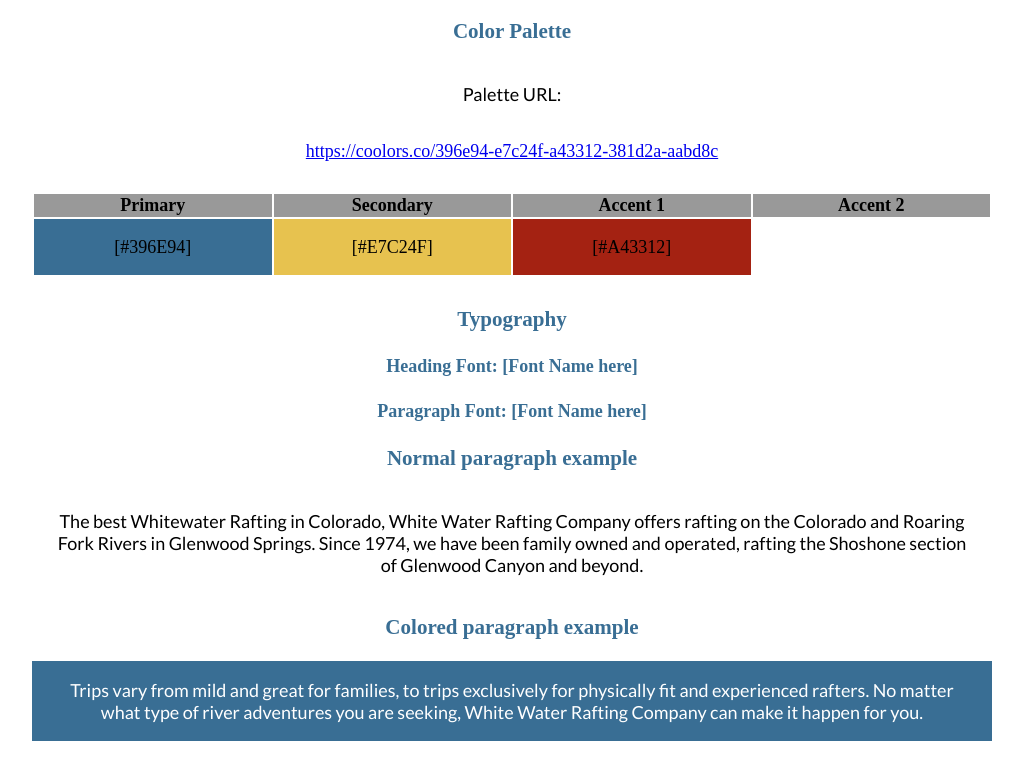
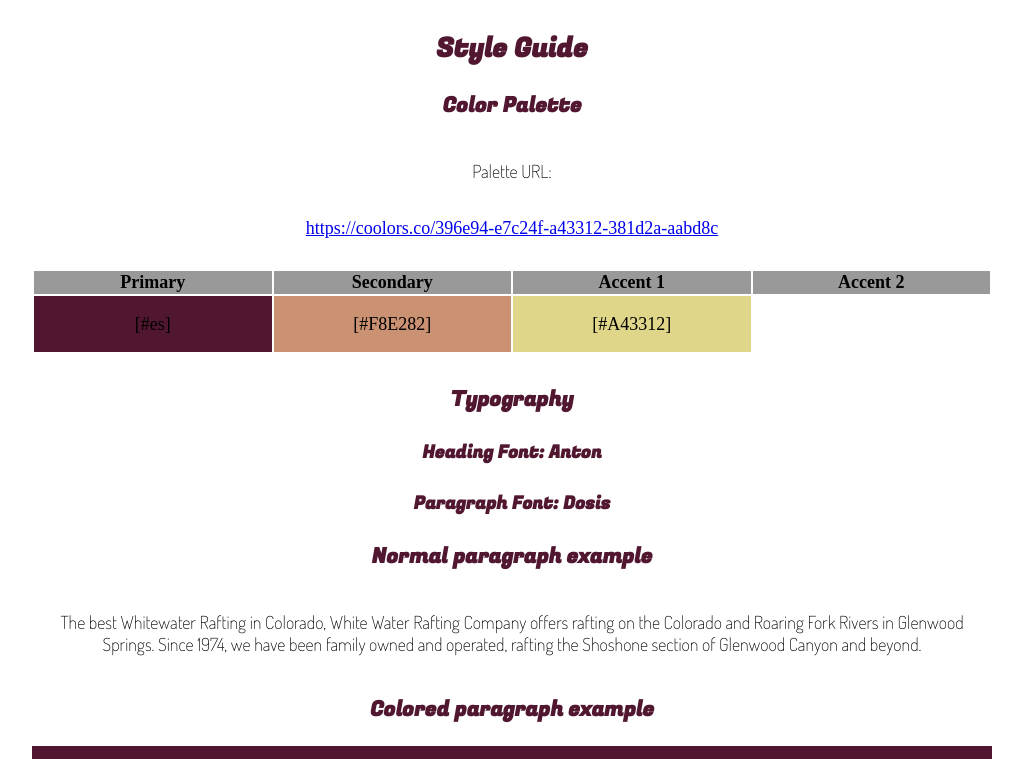
Before and after one commit to elyssahancock/WWR, a plain HTML site: page site-plan-rafting.html in a window 1280 px wide. Shown: the part 1171-1930 px from the top of the page, without its empty margins (128-1151 px from the left). Drawn offline with Linux system fonts and the light colour scheme; a web font is replaced by a local one.

Commit message:
finished fonts and colors

```diff
--- a/site-plan-rafting.html
+++ b/site-plan-rafting.html
@@ -10,21 +10,21 @@
 
 <body>
   <header>
-    <h1>[Dry Oar] Site Plan</h1>
-    <h2>[Elyssa Hancock]</h2>
-    <h2>WDD 130-[section]</h2>
+    <h1>White Water Rafting Site Plan</h1>
+    <h2>Elyssa Hancock</h2>
+    <h2>WDD 130</h2>
     <!-- In the header above, add the name of your site, your name and class number. For example if you are in section 3 you would put WDD 130-03 -->
   </header>
   <main>
     <!-- ------------------------Steps 2-5------------------------------ -->
     <hr />
     <h2>Overview</h2>
-    <h3>Purpose</h3>
-    <p>[Provide adventures outdoor oportunities for people of all ages to go rafting]</p>
+    <p>The purpose of Dry Oar Rafting is to bring outdoor adventurous oportunities on the beautiful rivers of many different states</p>
+    <p></p>
     <!-- change this -->
 
     <h3>Audience</h3>
-    <p>[people]</p>
+    <p>Anyone who wants to kayak and can safely swim</p>
     <!-- change this -->
 
     <hr />
@@ -42,7 +42,7 @@
 
     <!-- Copy and paste the URL to your finished palette below. Replace the href value that is there with yours. Make sure to paste it into both the href value and the content text of the <a> tag -->
     <p>Palette URL:</p>
-    <a href="https://coolors.co/396e94-e7c24f-a43312-381d2a-aabd8c"
+    <a href="https://coolors.co/320a28-511730-8e443d-cb9173-e0d68a"
       target="_blank">https://coolors.co/396e94-e7c24f-a43312-381d2a-aabd8c</a>
 
     <table class="colors">
@@ -54,8 +54,8 @@
       </tr>
       <!-- Replace the numbers in the boxes below with your hex color codes. Then switch to the site-plan.css file and change your colors there as well. -->
       <tr>
-        <td class="primary">[#396E94]</td>
-        <td class="secondary">[#E7C24F]</td>
+        <td class="primary">[#es]</td>
+        <td class="secondary">[#F8E282]</td>
         <td class="accent1">[#A43312]</td>
         <td class="accent2"></td>
       </tr>
@@ -67,11 +67,11 @@
     <!-- Choose a font for your paragraphs (body copy) and headlines. What font(s) have you chosen? Think also about which of your colors above you might use for background and font colors. -->
 
     <h4>
-      Heading Font: [Font Name here]
+      Heading Font: Anton
       <!-- change this -->
     </h4>
     <h4>
-      Paragraph Font: [Font Name here]
+      Paragraph Font: Dosis
       <!-- change this -->
     </h4>
     <h3>Normal paragraph example</h3>
@@ -94,9 +94,11 @@
     <h3>Navigation</h3>
     <!-- Think about how you want your navigation bar to look. In the site-plan.css file change the colors to your colors to get the look you desire. -->
     <nav>
+      <font face = Dosis size = "5">
       <a href="#">Home</a>
       <a href="#">Page2</a>
       <a href="#">Contact Us</a>
+      </font>
     </nav>
     <hr />
     <h2>Site Map</h2>
--- a/styles/site-plan-rafting.css
+++ b/styles/site-plan-rafting.css
@@ -2,29 +2,30 @@
 /* if you are using any Google fonts change the font names below to your fonts.
 Any spaces in your font name should be replaced with a +.
 Fonts are separated by a | */
-@import url('https://fonts.googleapis.com/css?family=IM+Fell+French+Canon+SC|Lato');
-
+/*@import url('https://fonts.googleapis.com/css?family=IM+Fell+French+Canon+SC|Lato');*/
+@import url('https://fonts.googleapis.com/css2?family=Anton&family=Dosis:wght@200&family=Fugaz+One&display=swap');
 :root {
   /* change the values below to your colors from your palette */
-  --primary-color: #396E94   ;
-  --secondary-color: #E7C24F ;
-  --accent1-color: #A42212;
+  --primary-color: #511730   ;
+  --secondary-color: #CB9173 ;
+  --accent1-color: #E0D68A;
   --accent2-color: white;
 
   /* change the values below to your chosen font(s) */
-  --heading-font: "IM Fell French Canon SC";
-  --paragraph-font: Lato, Helvetica, sans-serif;
+  --heading-font: Fugaz One;
+  --paragraph-font: Dosis, Helvetica, sans-serif;
+
 
   /* these colors below should be chosen from among your palette colors above */
-  --headline-color-on-white: #396E94;  /* headlines on a white background */
+  --headline-color-on-white: #511730;  /* headlines on a white background */
   --headline-color-on-color: white; /* headlines on a colored background */
-  --paragraph-color-on-white: #396E94; /* paragraph text on a white background */
+  --paragraph-color-on-white: #511730; /* paragraph text on a white background */
   --paragraph-color-on-color: white; /* paragraph text on a colored background */
-  --paragraph-background-color: #396E94  ;
-  --nav-link-color: #396E94;
-  --nav-background-color: #D4AC0D;
+  --paragraph-background-color: #511730  ;
+  --nav-link-color: #511730;
+  --nav-background-color: #CB9173;
   --nav-hover-link-color: white;
-  --nav-hover-background-color: #396E94;
+  --nav-hover-background-color: #511730;
 }
 
 
```
